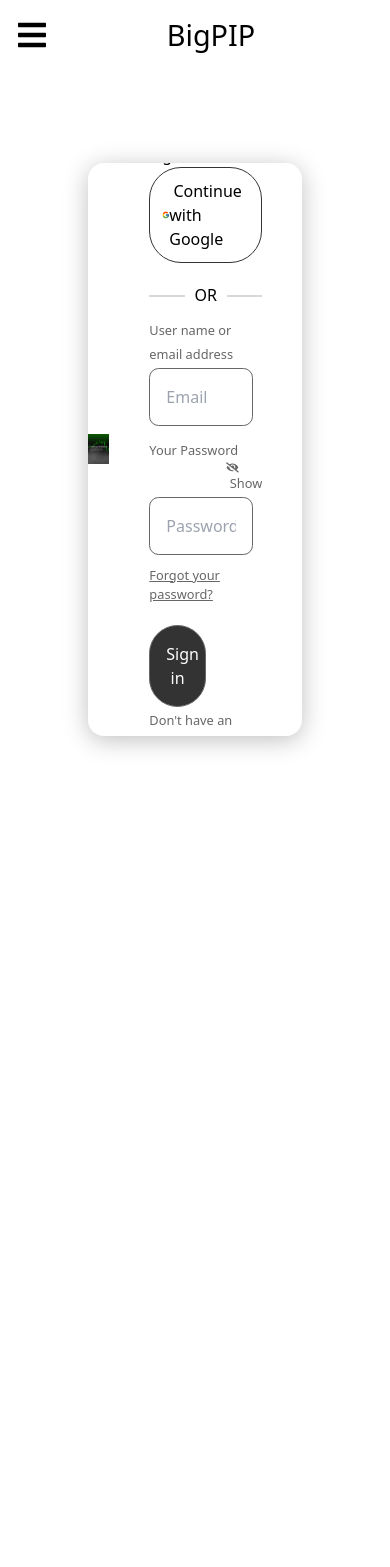
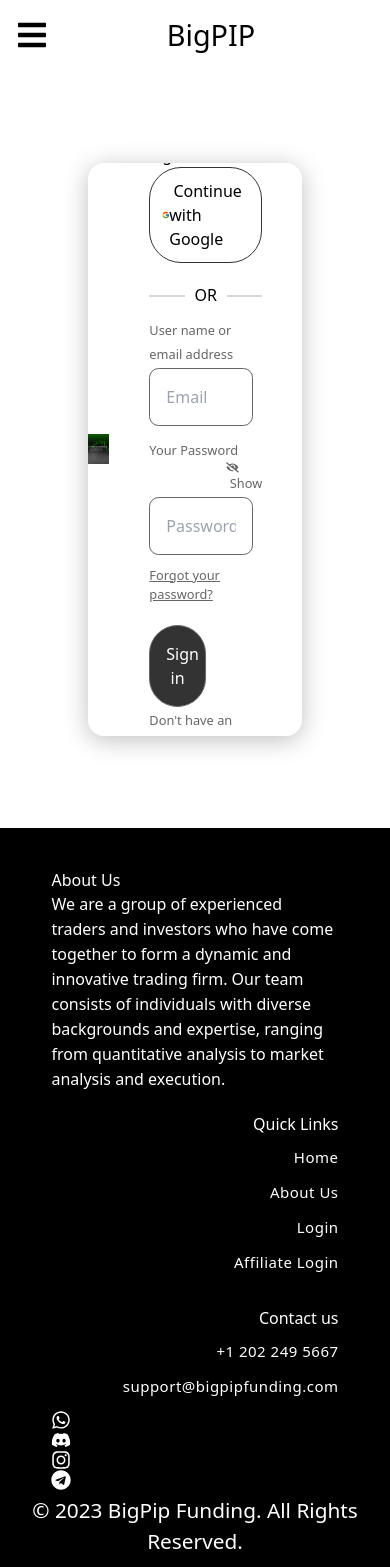
Before and after one commit to GAURAV1-ui/BigPIP-2, a Next.js app: page /signin in a window 390 px wide. Before the commit the page ends 844 px from the top, so only its background shows below. Built offline with nearby package versions, Linux system fonts and the light colour scheme.

Commit message:
navbar fixed

```diff
--- a/components/Navbar/Drawer.jsx
+++ b/components/Navbar/Drawer.jsx
@@ -10,7 +10,7 @@
 const Backdrop = styled.div`
   height: 100%;
   width: 100%;
-  z-index: 100;
+  z-index: 1000;
   position: absolute;
   top: 0;
   left: 0;
@@ -18,7 +18,7 @@
   background-color: rgba(0, 0, 0, 0.2);
 `;
 const SDrawer = styled.div`
-  z-index: 150;
+  z-index: 1000;
   position: absolute;
   top: 0;
   height: 100vh;
@@ -30,6 +30,7 @@
 `;
 
 const RightNav = styled.div`
+  z-index: 1000;
   display: flex;
   flex-direction: column;
   gap: 2rem;
@@ -39,6 +40,7 @@
 const NavRoutes = styled.div``;
 const NavRoute = styled.li`
   display: flex;
+  z-index: 1000;
   text-decoration: none;
   color: black;
   font-size: 20px;
--- a/pages/_app.js
+++ b/pages/_app.js
@@ -2,6 +2,7 @@
 import Head from "next/head";
 // import { Provider } from "react-redux";
 import Navigation from '../components/Navbar/Navigation';
+import Footer from '@/components/Footer/Footer';
 // import Footer from '../components/Footer/Footer';
 
 export default function App({ Component, pageProps }) {
@@ -33,6 +34,7 @@
             {/* <Provider> */}
               <Navigation/>
               <Component {...pageProps} />
+              <Footer/>
               {/* <Footer/> */}
             {/* </Provider> */}
     </>
--- a/styles/footer.module.css
+++ b/styles/footer.module.css
@@ -4,7 +4,7 @@
     display: block;
     }
 
-    .inner-footer {
+    .inner_footer {
      width: 89%;
      margin: auto;
      padding: 30px 10px;
@@ -14,63 +14,63 @@
      justify-content: center;
     }
 
-    .footer-items {
+    .footer_items {
     width: 33%;
     padding: 10px 20px;
     box-sizing: border-box;
     color: #fff;
     }
 
-    .footer-items p {
+    .footer_items p {
     font-size: 16px;
     text-align: left;
     line-height: 25px;
     color: #fff;
     }
 
-    .footer-items h1 {
+    .footer_items h1 {
     color: #fff;
     }
 
 
-    ul {
+    .footer_items ul {
     list-style: none;
     color: #fff;
     font-size: 15px;
     letter-spacing: 0.5px;
     }
 
-    ul a {
+    .footer_items ul a {
     text-decoration: none;
     outline: none;
     color: #fff;
     transition: 0.3s;
     }
 
-    ul a:hover {
+    .footer_items ul a:hover {
     font-size: 1rem;
     }
 
-    ul li {
+    .footer_items ul li {
     margin: 10px 0;
     height: 25px;
     }
 
-    li i {
+    .footer_items li i {
     margin-right: 20px;
     }
 
-    .social-media {
+    .social_media {
     width: 100%;
     color: #fff;
     font-size: 20px;
     }
 
-    .social-media a {
+    .social_media a {
     text-decoration: none;
     }
 
-    .social-media i {
+    .social_media i {
     height: 25px;
     width: 25px;
     margin: 20px 10px;
@@ -79,11 +79,11 @@
     transition: 0.5s;
     }
 
-    .social-media i:hover {
+    .social_media i:hover {
     transform: scale(1.5);
     }
 
-    .footer-bottom {
+    .footer_bottom {
     padding: 10px;
     background: black;
     color: #fff;
@@ -94,7 +94,7 @@
     /* for tablet mode view */
 
     @media screen and (max-width: 1275px) {
-    .footer-items {
+    .footer_items {
       width: 50%;
     }
     }
@@ -102,7 +102,7 @@
     /* for mobile screen view */
 
     @media screen and (max-width: 660px) {
-    .footer-items {
+    .footer_items {
       width: 100%;
     }
     }
--- a/styles/getstarted.module.css
+++ b/styles/getstarted.module.css
@@ -15,7 +15,7 @@
     /* max-width: 1200px; */
     background-color: #fff;
     border-radius: 10px;
-    z-index: 1000;
+    /* z-index: 1000; */
     overflow: hidden;
     display: grid;
     grid-template-columns: repeat(2,1fr);
```
